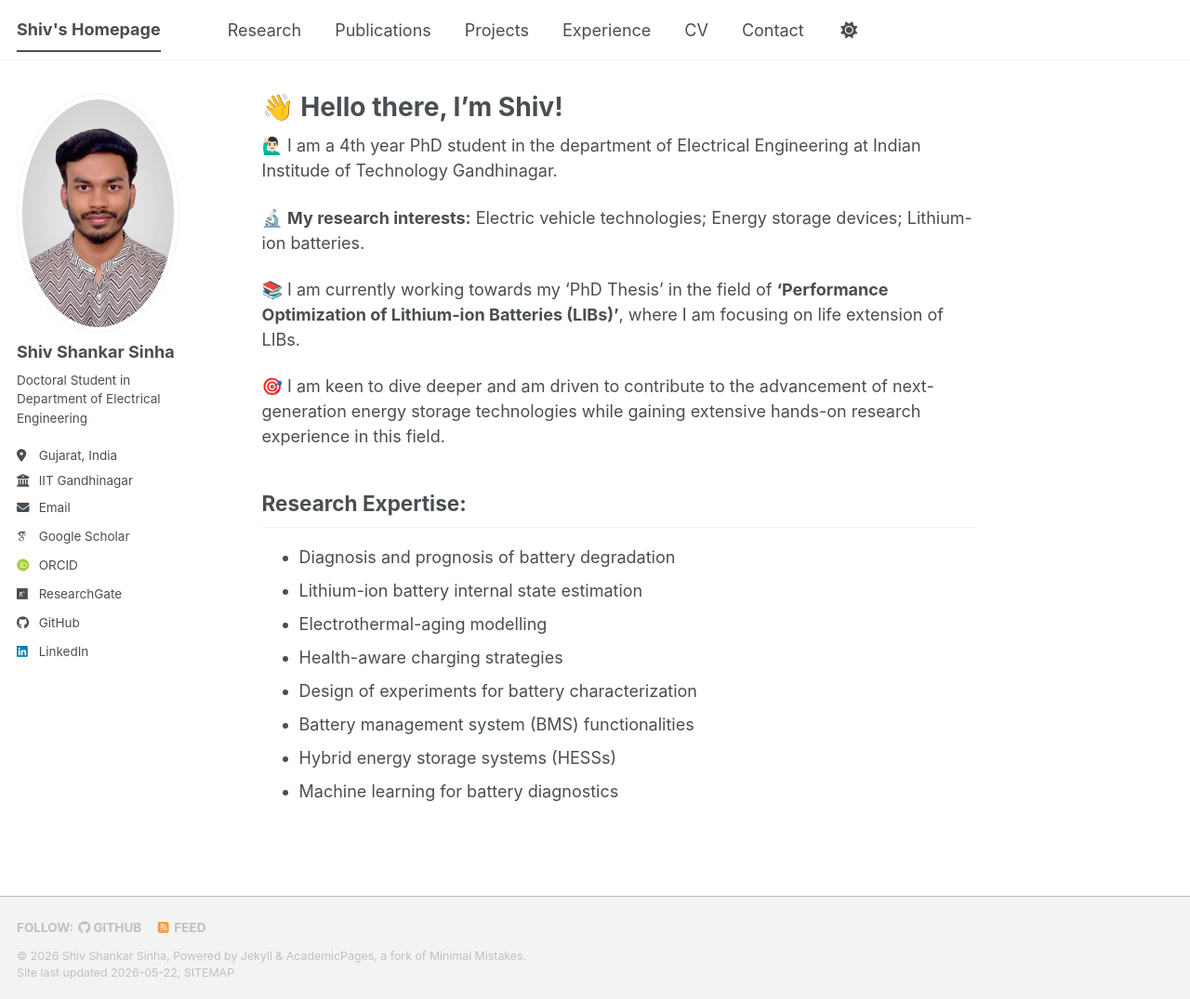
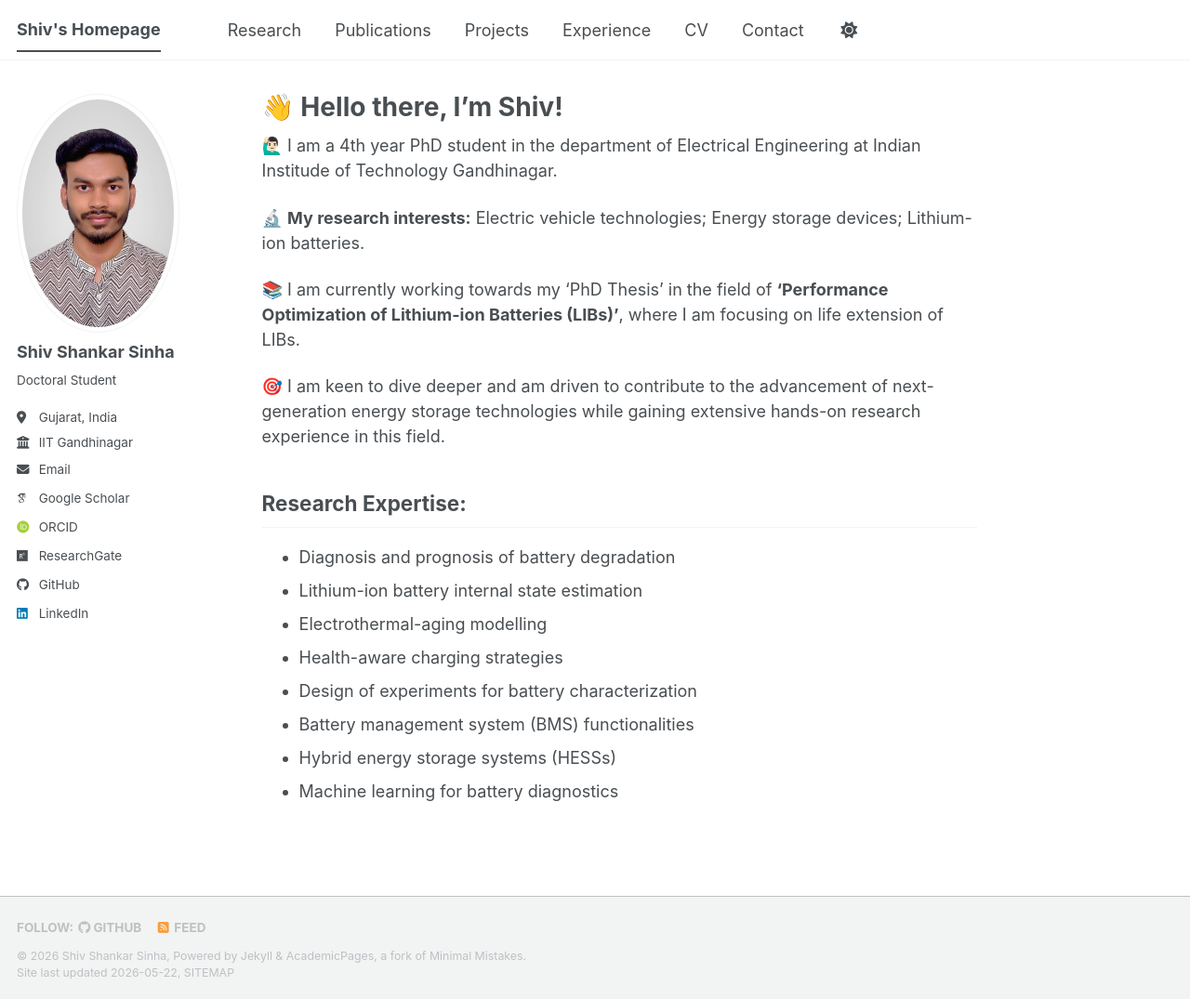
Before and after one commit to shivshankar-sinha/shivshankar-sinha.github.io, a Jekyll site: the page built from _pages/about.md, in a window 1280 px wide and 1075 px high. Shown: the whole window at 93% size. Built offline with Jekyll 4.4.1, drawn with Linux system fonts in a browser that asks for light colours; some web fonts are replaced; a script bundle is joined from its source files by our own code; library files that are not in the unit come from our copies.

Commit message:
Update _config.yml

```diff
--- a/_config.yml
+++ b/_config.yml
@@ -25,7 +25,7 @@ author:
   avatar           : "https://shivshankar-sinha.github.io/images/profile.jpg"
   name             : "Shiv Shankar Sinha"
   pronouns         : # example: "she/her"
-  bio              : "Doctoral Student in Department of Electrical Engineering"
+  bio              : "Doctoral Student"
   location         : "Gujarat, India"
   employer         : "IIT Gandhinagar"
   uri              : # URL
```
